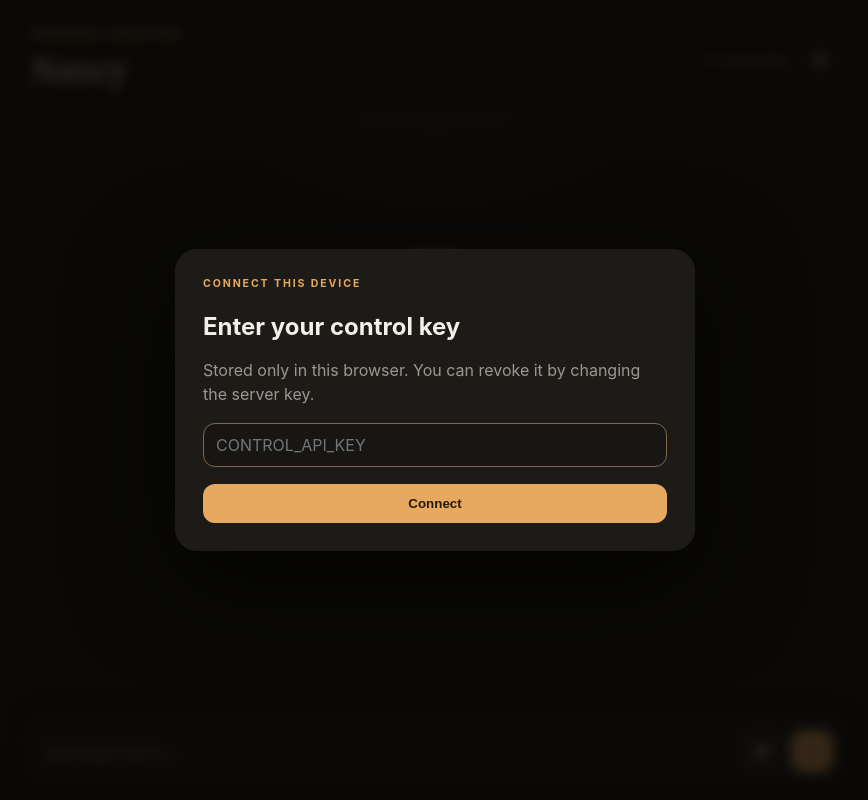
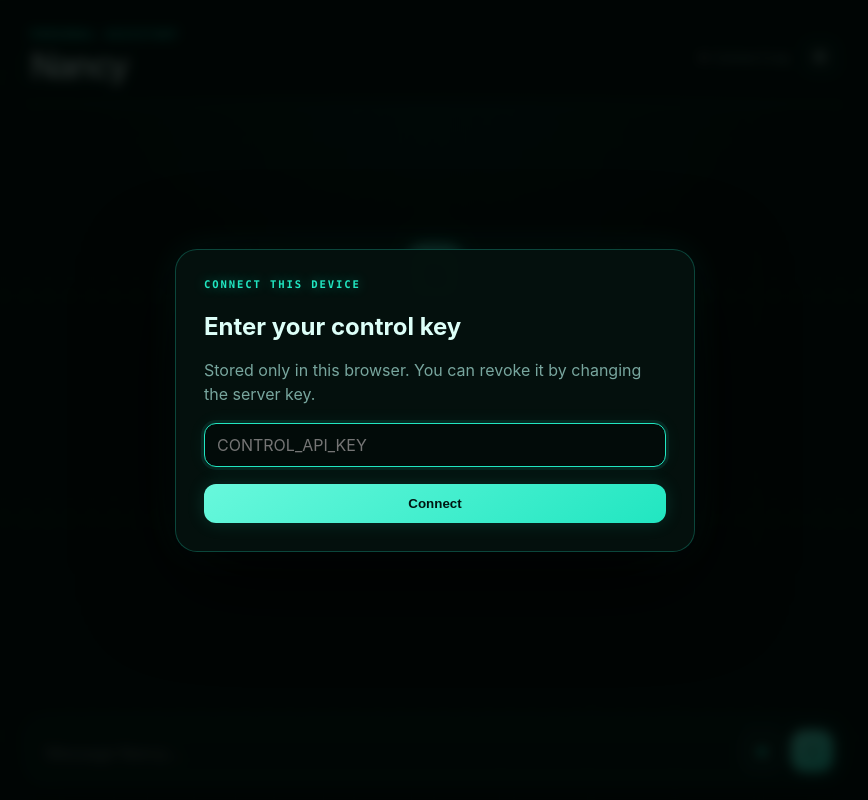
Before and after one commit to Purujit-Kulshreshtha/hermes-assistant-backend, a plain HTML site: page web/index.html in a window 1280 px wide. Shown: the whole page, without its empty margins (205-1073 px from the left). Drawn offline with Linux system fonts and the light colour scheme.

Commit message:
Restyle Nancy with black and teal theme

```diff
--- a/web/index.html
+++ b/web/index.html
@@ -3,7 +3,7 @@
 <head>
   <meta charset="utf-8">
   <meta name="viewport" content="width=device-width,initial-scale=1,viewport-fit=cover">
-  <meta name="theme-color" content="#151412">
+  <meta name="theme-color" content="#020807">
   <meta http-equiv="Content-Security-Policy" content="default-src 'self'; connect-src 'self' https://cdn.jsdelivr.net https://huggingface.co https://*.huggingface.co https://*.hf.co https://*.xethub.hf.co; img-src 'self'; style-src 'self'; script-src 'self'; worker-src 'self'; manifest-src 'self'">
   <title>Nancy</title>
   <link rel="manifest" href="/manifest.webmanifest">
@@ -12,6 +12,7 @@
   <link rel="stylesheet" href="/layout.css">
   <link rel="stylesheet" href="/voice.css">
   <link rel="stylesheet" href="/tts.css">
+  <link rel="stylesheet" href="/theme.css">
 </head>
 <body>
   <div class="shell">
@@ -30,7 +31,7 @@
       <div id="empty" class="empty">
         <div class="mark">N</div>
         <h2>What should we get done?</h2>
-        <p>Type, paste, or use the Mac companion to speak.</p>
+        <p>Type, paste, or tap the microphone to speak.</p>
       </div>
     </main>
 
--- a/web/sw.js
+++ b/web/sw.js
@@ -1,10 +1,11 @@
-const CACHE = "nancy-shell-v8";
+const CACHE = "nancy-shell-v9";
 const ASSETS = [
   "/",
   "/styles.css",
   "/layout.css",
   "/voice.css",
   "/tts.css",
+  "/theme.css",
   "/app.js",
   "/voice.js",
   "/tts.js",
--- /dev/null
+++ b/web/theme.css
@@ -0,0 +1,210 @@
+:root {
+  color-scheme: dark;
+  --bg: #020807;
+  --panel: #07110f;
+  --line: #17463e;
+  --muted: #78a69e;
+  --text: #ddfff8;
+  --accent: #21e6c1;
+  --accent2: #00f5d4;
+  --danger: #ff6075;
+}
+
+body {
+  background-color: var(--bg);
+  background-image:
+    radial-gradient(circle at 50% -15%, rgba(21, 184, 156, .2), transparent 38%),
+    radial-gradient(circle, rgba(52, 231, 197, .16) 1px, transparent 1.2px),
+    linear-gradient(rgba(0, 245, 212, .025) 1px, transparent 1px),
+    linear-gradient(90deg, rgba(0, 245, 212, .025) 1px, transparent 1px);
+  background-size: auto, 22px 22px, 88px 88px, 88px 88px;
+  background-position: center, 0 0, 0 0, 0 0;
+}
+
+body::before,
+body::after {
+  content: "";
+  position: fixed;
+  inset: 0;
+  pointer-events: none;
+}
+
+body::before {
+  z-index: 0;
+  opacity: .2;
+  background: repeating-linear-gradient(
+    180deg,
+    transparent 0,
+    transparent 3px,
+    rgba(33, 230, 193, .045) 4px
+  );
+}
+
+body::after {
+  z-index: 0;
+  opacity: .12;
+  background:
+    repeating-linear-gradient(90deg, transparent 0 78px, rgba(33, 230, 193, .16) 79px 80px),
+    linear-gradient(180deg, transparent, rgba(33, 230, 193, .12), transparent);
+  background-size: auto, 100% 220px;
+  animation: matrix-drift 12s linear infinite;
+}
+
+.shell {
+  position: relative;
+  z-index: 1;
+}
+
+header {
+  background: linear-gradient(180deg, rgba(2, 8, 7, .98) 70%, rgba(2, 8, 7, .84));
+  border-bottom-color: rgba(33, 230, 193, .3);
+  box-shadow: 0 10px 28px rgba(0, 0, 0, .25);
+}
+
+h1,
+.empty h2 {
+  font-family: ui-sans-serif, -apple-system, BlinkMacSystemFont, "Segoe UI", sans-serif;
+  letter-spacing: -.035em;
+}
+
+h1 {
+  color: #effffb;
+  text-shadow: 0 0 22px rgba(33, 230, 193, .28);
+}
+
+.eyebrow,
+.message .meta,
+.status,
+.voice-status {
+  font-family: ui-monospace, SFMono-Regular, Menlo, Monaco, Consolas, monospace;
+}
+
+.eyebrow {
+  color: var(--accent);
+  text-shadow: 0 0 12px rgba(33, 230, 193, .45);
+}
+
+.status.online i {
+  background: var(--accent2);
+  box-shadow: 0 0 7px var(--accent2), 0 0 0 4px rgba(0, 245, 212, .12);
+}
+
+.icon-button,
+.tts-actions button {
+  background: rgba(5, 19, 16, .88);
+  border-color: rgba(33, 230, 193, .26);
+  box-shadow: inset 0 0 18px rgba(33, 230, 193, .025);
+}
+
+.empty .mark {
+  color: #001511;
+  background: linear-gradient(145deg, #73ffe4, var(--accent));
+  box-shadow: 0 0 18px rgba(33, 230, 193, .3), 0 0 55px rgba(33, 230, 193, .12);
+}
+
+.message.assistant .bubble {
+  background: rgba(5, 18, 15, .9);
+  border-color: rgba(33, 230, 193, .2);
+  box-shadow: 0 9px 28px rgba(0, 0, 0, .22), inset 0 1px rgba(143, 255, 234, .025);
+}
+
+.message.user .bubble {
+  color: #001612;
+  background: linear-gradient(145deg, #69f8dc, #21cfae);
+  box-shadow: 0 0 20px rgba(33, 230, 193, .13);
+}
+
+#composer {
+  background: rgba(5, 18, 15, .9);
+  border-color: rgba(33, 230, 193, .28);
+  box-shadow: 0 16px 50px rgba(0, 0, 0, .55), 0 0 28px rgba(33, 230, 193, .06);
+  backdrop-filter: blur(18px);
+}
+
+#voiceButton {
+  color: var(--accent);
+  background: #0a1b17;
+  border: 1px solid rgba(33, 230, 193, .28);
+}
+
+#voiceButton.recording {
+  color: #fff;
+  background: var(--danger);
+  border-color: transparent;
+  box-shadow: 0 0 18px rgba(255, 96, 117, .38);
+}
+
+#sendButton,
+.primary {
+  color: #001612;
+  background: linear-gradient(145deg, #68f8dc, var(--accent));
+  box-shadow: 0 0 18px rgba(33, 230, 193, .15);
+}
+
+.loader {
+  border-color: rgba(33, 230, 193, .2);
+  border-top-color: var(--accent);
+  filter: drop-shadow(0 0 5px rgba(33, 230, 193, .65));
+}
+
+dialog {
+  background: rgba(5, 17, 14, .98);
+  border: 1px solid rgba(33, 230, 193, .25);
+  box-shadow: 0 28px 90px #000, 0 0 40px rgba(33, 230, 193, .08);
+}
+
+dialog::backdrop {
+  background: rgba(0, 5, 4, .82);
+}
+
+.dialog-heading {
+  background: #05110e;
+}
+
+textarea,
+input,
+select {
+  background: #020b09;
+  border-color: rgba(33, 230, 193, .22);
+}
+
+textarea:focus,
+input:focus,
+select:focus {
+  border-color: var(--accent);
+  box-shadow: 0 0 0 3px rgba(33, 230, 193, .09), 0 0 18px rgba(33, 230, 193, .07);
+}
+
+.switch-row input {
+  accent-color: var(--accent);
+}
+
+main,
+.dialog-card {
+  scrollbar-color: rgba(33, 230, 193, .35) transparent;
+}
+
+@media (hover: hover) {
+  .icon-button:hover,
+  .tts-actions button:hover,
+  #voiceButton:hover {
+    border-color: var(--accent);
+    box-shadow: 0 0 18px rgba(33, 230, 193, .12);
+  }
+
+  #sendButton:hover,
+  .primary:hover {
+    filter: brightness(1.08);
+  }
+}
+
+@keyframes matrix-drift {
+  from { background-position: 0 0, 0 -220px; }
+  to { background-position: 0 0, 0 220px; }
+}
+
+@media (prefers-reduced-motion: reduce) {
+  body::after {
+    animation: none;
+  }
+}
```
Also changed, not shown: web/icon.svg, web/manifest.webmanifest.
